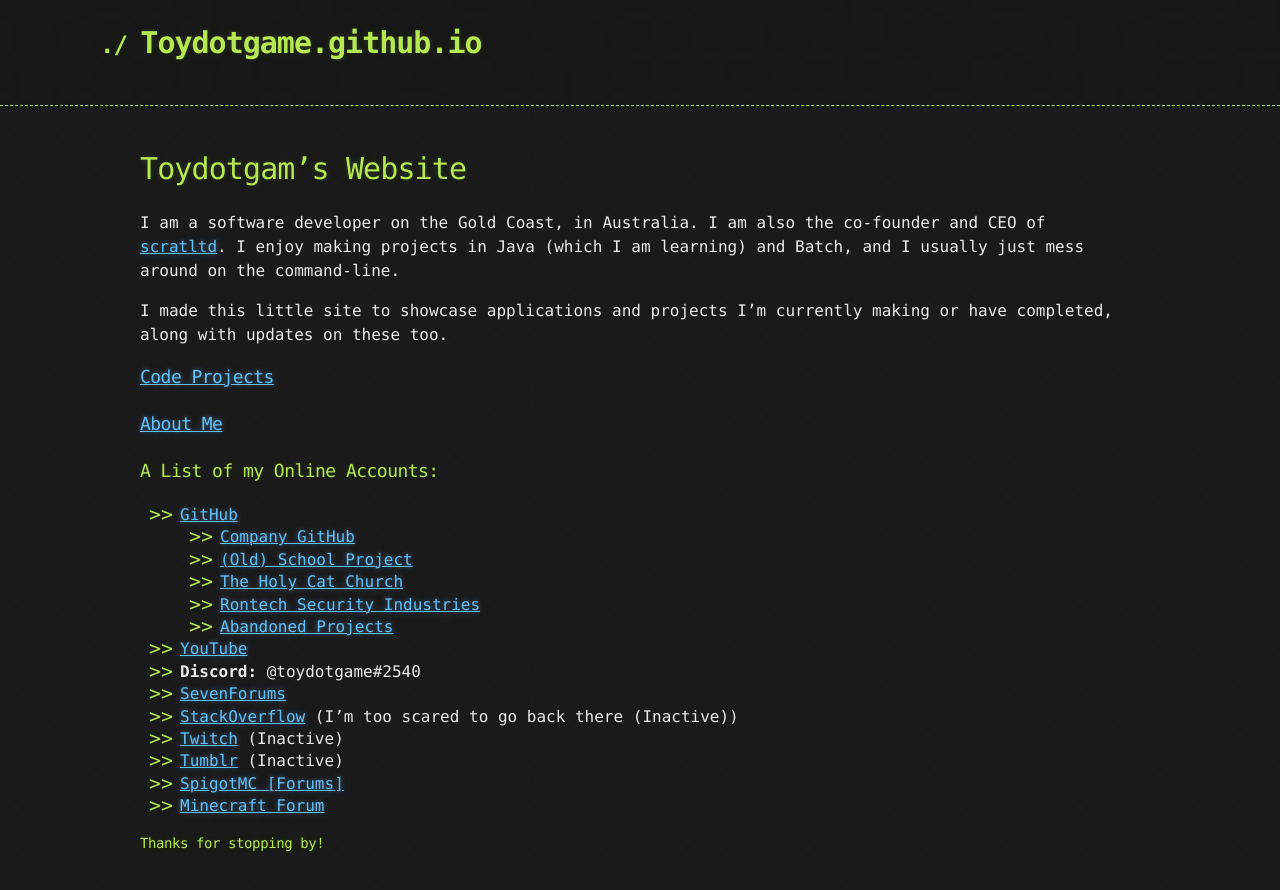
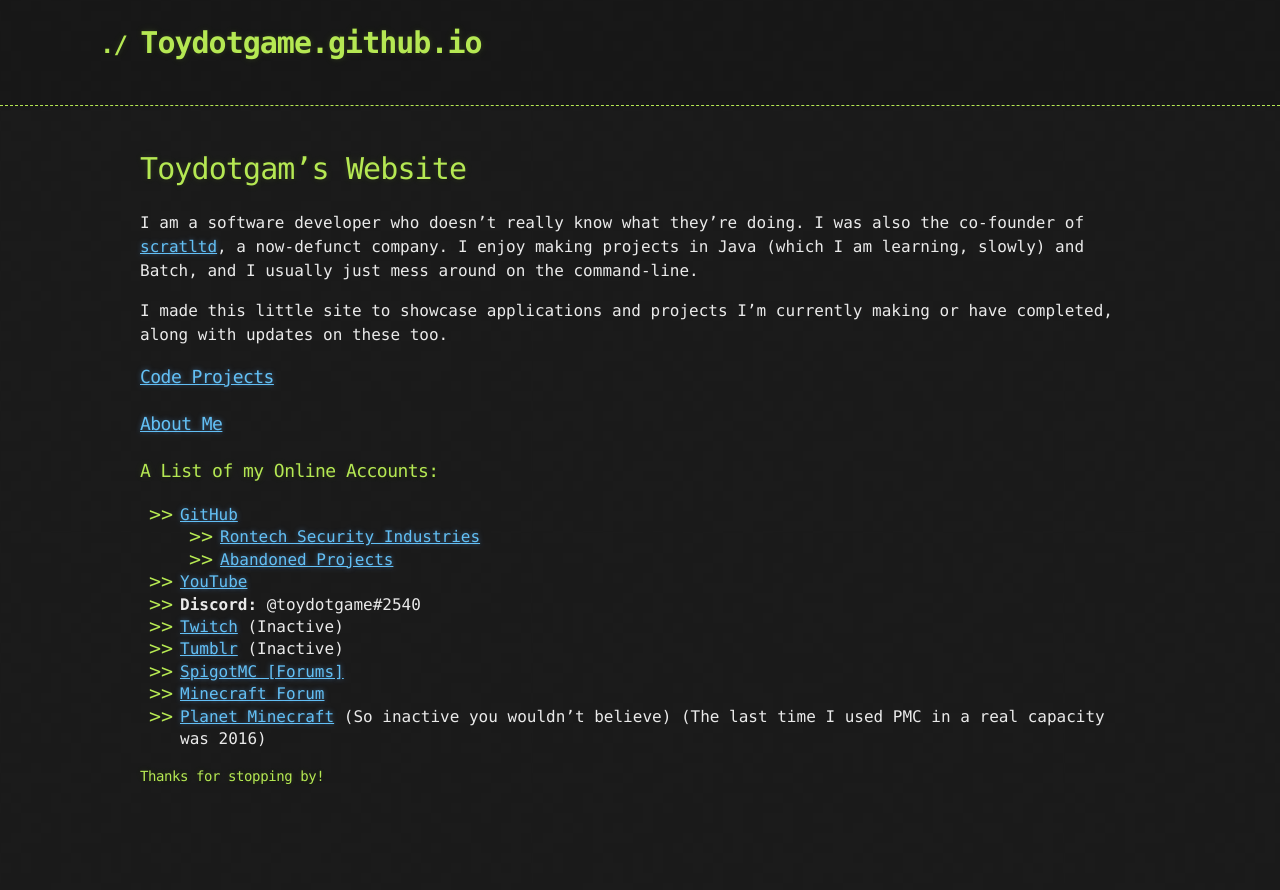
Before and after one commit to Toydotgame/Toydotgame.github.io, a Jekyll site: the page built from index.md, in a window 1280 px wide. Shown: the top 890 px of the page. Built offline with Jekyll 4.4.1, drawn with Linux system fonts in a browser that asks for light colours; our own code applies the rules of GitHub Pages for plain Markdown files; the repository's description, which GitHub fills in, is left out.

Commit message:
Update index.md

```diff
--- a/index.md
+++ b/index.md
@@ -1,6 +1,6 @@
 # Toydotgam's Website
 
-I am a software developer on the Gold Coast, in Australia. I am also the co-founder and CEO of [scratltd](https://scratltd.github.io/). I enjoy making projects in Java (which I am learning) and Batch, and I usually just mess around on the command-line.
+I am a software developer who doesn't really know what they're doing. I was also the co-founder of [scratltd](https://scratltd.github.io/), a now-defunct company. I enjoy making projects in Java (which I am learning, slowly) and Batch, and I usually just mess around on the command-line.
 
 I made this little site to showcase applications and projects I'm currently making or have completed, along with updates on these too.
 
@@ -9,18 +9,14 @@
 
 ### A List of my Online Accounts:
 * [GitHub](https://github.com/toydotgame)
-	* [Company GitHub](https://github.com/scratltd)
-	* [(Old) School Project](https://github.com/burger-dispenser)
-	* [The Holy Cat Church](https://github.com/catchurch)
 	* [Rontech Security Industries](https://github.com/rontech-si)
 	* [Abandoned Projects](https://github.com/toys-discarded-projects)
 * [YouTube](https://www.youtube.com/channel/UCgkC2xFIPZCLEadyYZCsbWw)
 * **Discord:** @toydotgame\#2540
-* [SevenForums](https://www.sevenforums.com/members/toydotgam.html)
-* [StackOverflow](https://stackoverflow.com/users/13470945/toydotgam) (I'm too scared to go back there (Inactive))
-* [Twitch](https://www.twitch.tv/toydotgam) (Inactive)
+* [Twitch](https://www.twitch.tv/toydotgame) (Inactive)
 * [Tumblr](https://toydotgame.tumblr.com/) (Inactive)
 * [SpigotMC \[Forums\]](https://www.spigotmc.org/members/toydotgam.1096646/)
 * [Minecraft Forum](https://www.minecraftforum.net/members/toydotgam)
+* [Planet Minecraft](https://www.planetminecraft.com/member/toydotgame/) (So inactive you wouldn't believe) (The last time I used PMC in a real capacity was 2016)
 
 #### Thanks for stopping by!
```
